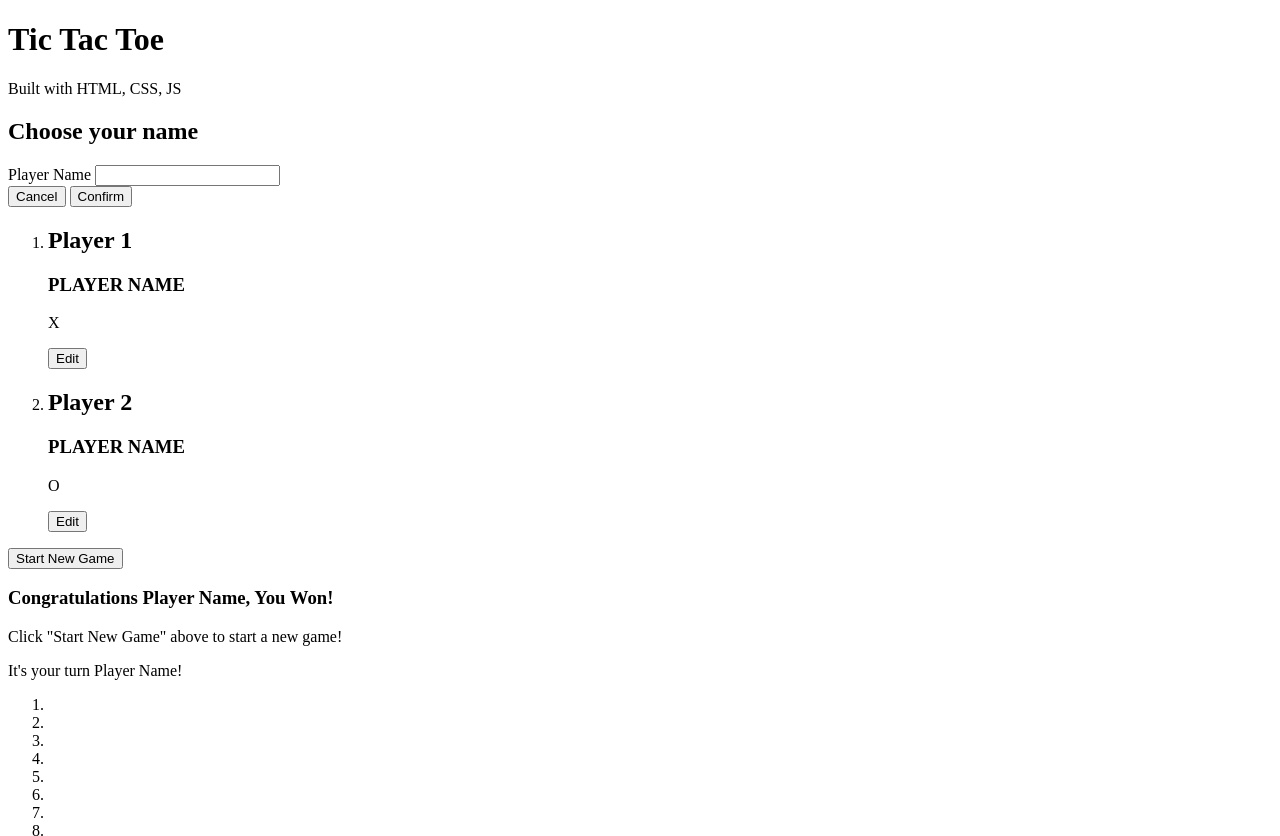
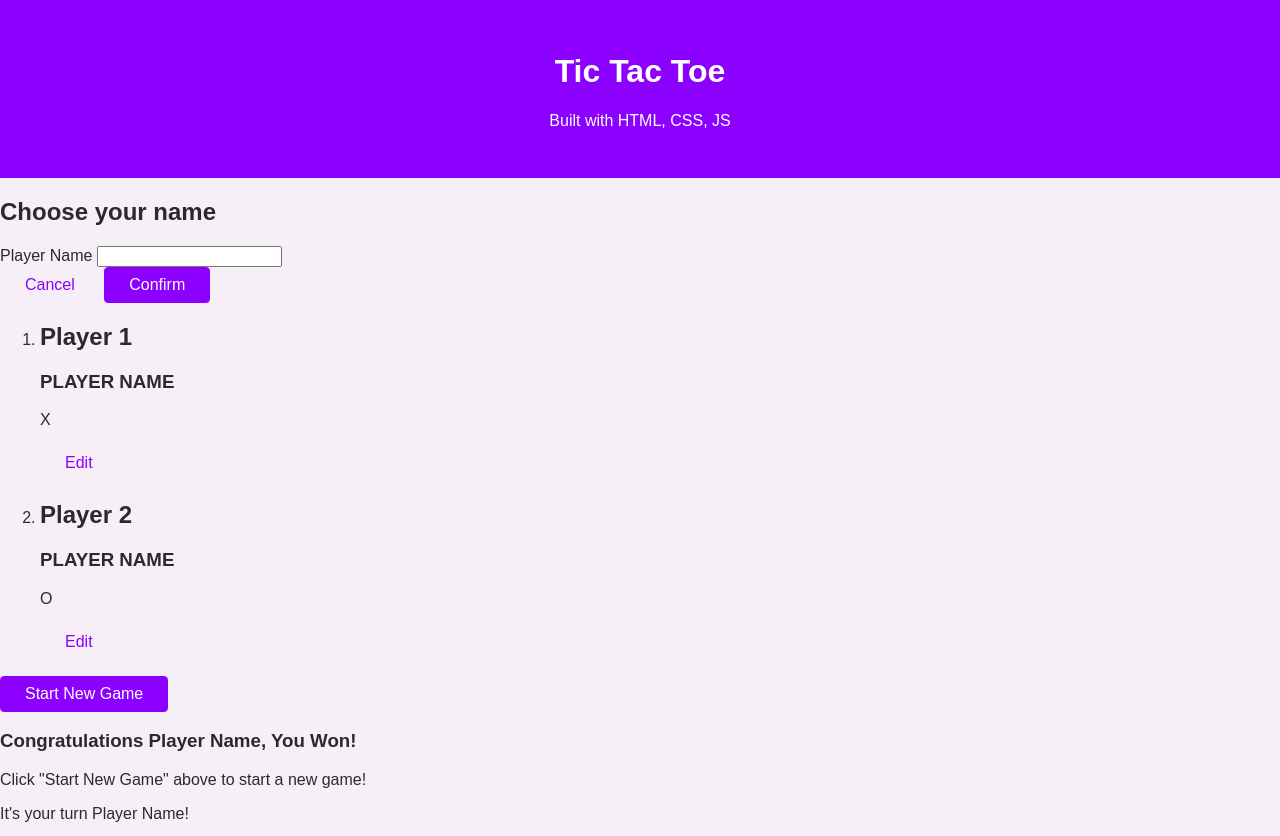
Before and after one commit to FreakAT/Tic-Tac-Toe, a plain HTML site: page index.html in a window 1280 px wide. Shown: the top 836 px of the page. Drawn offline with Linux system fonts and the light colour scheme.

Commit message:
Adding base styles

```diff
--- a/index.html
+++ b/index.html
@@ -5,9 +5,16 @@
         <meta http-equiv="X-UA-Compatible" content="IE=edge" />
         <meta name="viewport" content="width=device-width, initial-scale=1.0" />
         <title>Tic Tac Toe</title>
+        <link rel="preconnect" href="https://fonts.googleapis.com" />
+        <link rel="preconnect" href="https://fonts.gstatic.com" crossorigin />
+        <link
+            href="https://fonts.googleapis.com/css2?family=Open+Sans:wght@400;700&display=swap"
+            rel="stylesheet"
+        />
+        <link rel="stylesheet" href="styles/styles.css">
     </head>
     <body>
-        <header>
+        <header id="main-header">
             <h1>Tic Tac Toe</h1>
             <p>Built with HTML, CSS, JS</p>
         </header>
@@ -17,11 +24,11 @@
                 <form>
                     <div>
                         <label for="playername">Player Name</label>
-                        <input type="text" name="playername" id="playername">
+                        <input type="text" name="playername" id="playername" />
                     </div>
                     <div>
-                        <button type="button">Cancel</button>
-                        <button type="submit">Confirm</button>
+                        <button type="button" class="btn btn-alt">Cancel</button>
+                        <button type="submit" class="btn">Confirm</button>
                     </div>
                 </form>
             </aside>
@@ -31,24 +38,30 @@
                         <h2>Player 1</h2>
                         <h3>PLAYER NAME</h3>
                         <p>X</p>
-                        <button>Edit</button>
+                        <button class="btn btn-alt">Edit</button>
                     </li>
                     <li>
                         <h2>Player 2</h2>
                         <h3>PLAYER NAME</h3>
                         <p>O</p>
-                        <button>Edit</button>
+                        <button class="btn btn-alt">Edit</button>
                     </li>
                 </ol>
-                <button>Start New Game</button>
+                <button class="btn">Start New Game</button>
             </section>
             <section id="active-game">
                 <article>
-                    <h3>Congratulations <span id="winner-name">Player Name</span>, You Won!</h3>
+                    <h3>
+                        Congratulations
+                        <span id="winner-name">Player Name</span>, You Won!
+                    </h3>
                     <p>Click "Start New Game" above to start a new game!</p>
                 </article>
 
-                <p>It's your turn <span id="active-player-name">Player Name</span>!</p>
+                <p>
+                    It's your turn
+                    <span id="active-player-name">Player Name</span>!
+                </p>
                 <ol>
                     <li></li>
                     <li></li>
--- /dev/null
+++ b/styles/styles.css
@@ -0,0 +1,39 @@
+body {
+    margin: 0;
+    font-family: 'Open-Sans', sans-serif;
+    color: rgb(44, 41, 44);
+    background-color: rgb(247, 239, 247);
+}
+
+#main-header {
+    background-color: rgb(140, 0, 255);
+    color: white;
+    padding: 2rem 5%;
+    text-align: center;
+}
+
+.btn {
+    font: inherit;
+    padding: 0.5rem 1.5rem;
+    background-color: rgb(140, 0, 255);
+    border: 1px solid rgb(140, 0, 255);
+    color: white;
+    border-radius: 4px;
+    cursor: pointer;
+}
+
+.btn-alt {
+    background-color: transparent;
+    border-color: transparent;
+    color: rgb(140, 0, 255);
+}
+
+.btn:hover {
+    background-color: rgb(70, 10, 190);
+    border-color: rgb(70, 10, 190);
+}
+
+.btn-alt:hover {
+    background-color: rgb(230, 201, 252);
+    border-color: transparent;
+}
```
